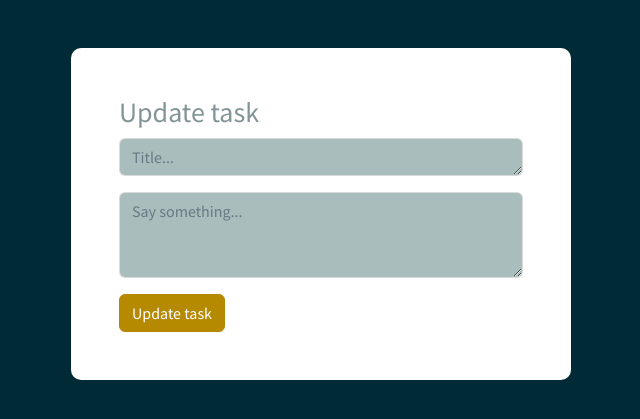
After one commit to kinyuajohn/task_manager, a Django app: template templates/profile/update-task.html in a window 1280 px wide. The commit adds this page. Shown: the top 419 px of the page, without its empty margins (319-959 px from the left). Run offline with Django 4.2, Linux system fonts and the light colour scheme; the template is opened without the code that fills it: values that come from a table or form of the project are taken from there, others are empty; tables that the repository leaves empty hold one stand-in row (values such as "Sample post"); parts of the project's set-up code (start-up, migrations or seed data) failed here and were passed over; some libraries are stand-ins or nearby versions.

Commit message:
update task

```diff
--- /dev/null
+++ b/templates/profile/update-task.html
@@ -0,0 +1,31 @@
+{% load static %}
+{% load crispy_forms_tags %}
+
+<!DOCTYPE html>
+<html lang="en">
+
+<head>
+    <meta charset="utf-8" />
+    <meta name="viewport" content="width-device-width, initial-scale=1, maximum-scale=1" />
+    <title>Update Task</title>
+    <link rel="stylesheet" href="https://bootswatch.com/5/solar/bootstrap.min.css" />
+    <link rel="stylesheet" href="{% static 'css/styles.css' %}" />
+</head>
+
+<body>
+    {% include "base.html" %}
+    <div class="container bg-white shadow-md p-5 mt-5 form-layout">
+        <h3>Update task</h3>
+
+        <form action="" method="POST" autocomplete="off">
+            {% csrf_token %}
+
+            {{ form|crispy }}
+
+            <input type="submit" value="Update task" class="btn btn-primary navbar-btn">
+        </form>
+    </div>
+
+</body>
+
+</html>
--- a/templates/profile/view-tasks.html
+++ b/templates/profile/view-tasks.html
@@ -22,7 +22,7 @@
     <h5>{{ task.title }}</h5>
     <p>{{ task.content }}</p>
 
-    <a href="{% url 'view-tasks' %}" class="btn btn-primary navbar-btn">Update task</a>
+    <a href="{% url 'update-task' task.id %}" class="btn btn-primary navbar-btn">Update task</a>
     <a href="{% url 'view-tasks' %}" class="btn btn-primary navbar-btn">Delete task</a>
 
   </div>
--- a/todo/urls.py
+++ b/todo/urls.py
@@ -12,11 +12,15 @@ urlpatterns = [
     # Dashboard
     path("dashboard/", views.dashboard, name="dashboard"),
     # --------------------------------------------------------------------------
-    # CRUD
+    # CRUD OPERATIONS ***
     # CREATE TASK
     path("create-task/", views.create_task, name="create-task"),
     # READ TASKS
     path("view-tasks/", views.view_tasks, name="view-tasks"),
+    # UPDATE TASK
+    path("update-task/<str:pk>/", views.update_task, name="update-task"),
+    # UPDATE TASK
+    path("delete-task/<str:pk>/", views.delete_task, name="delete-task"),
     # --------------------------------------------------------------------------
     # Logout a user
     path("user-logout/", views.user_logout, name="user-logout"),
```
Also changed, not shown: todo/views.py (+21 -0 lines), templates/profile/delete-task.html (added).
